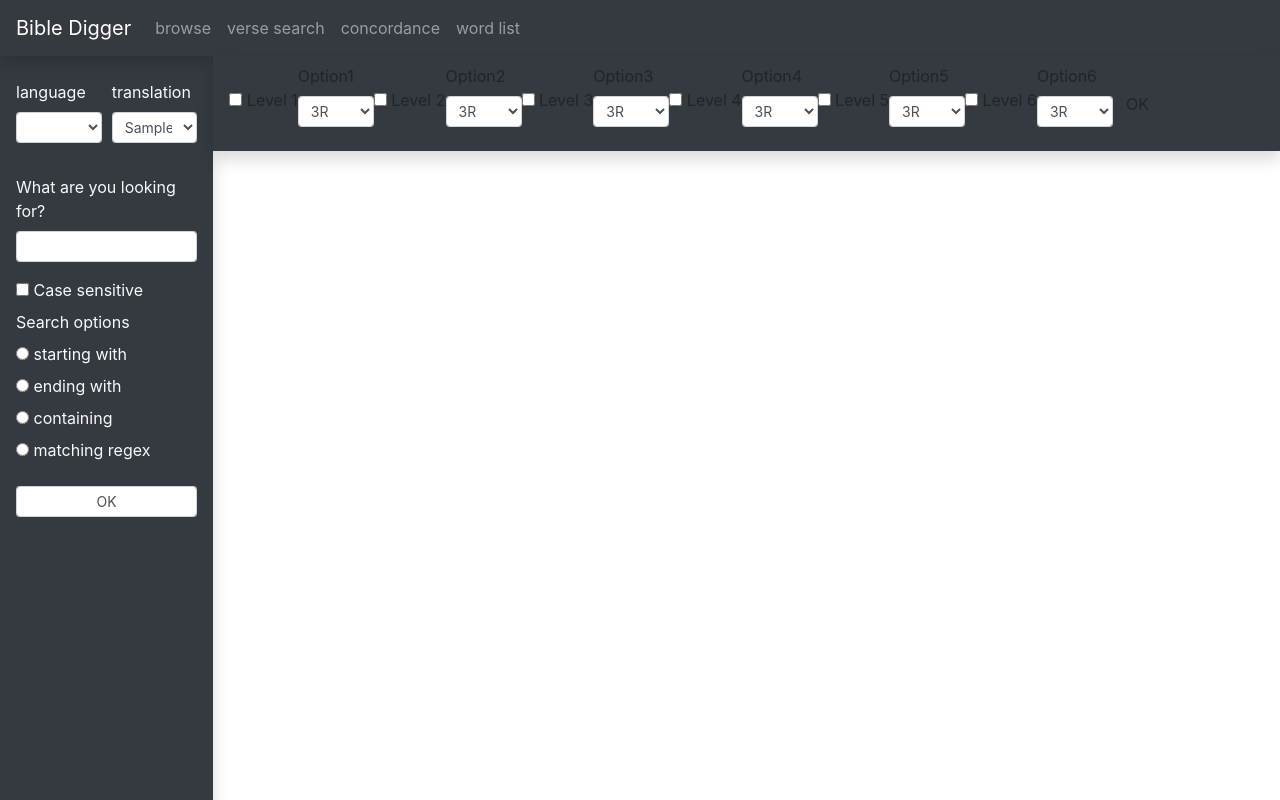
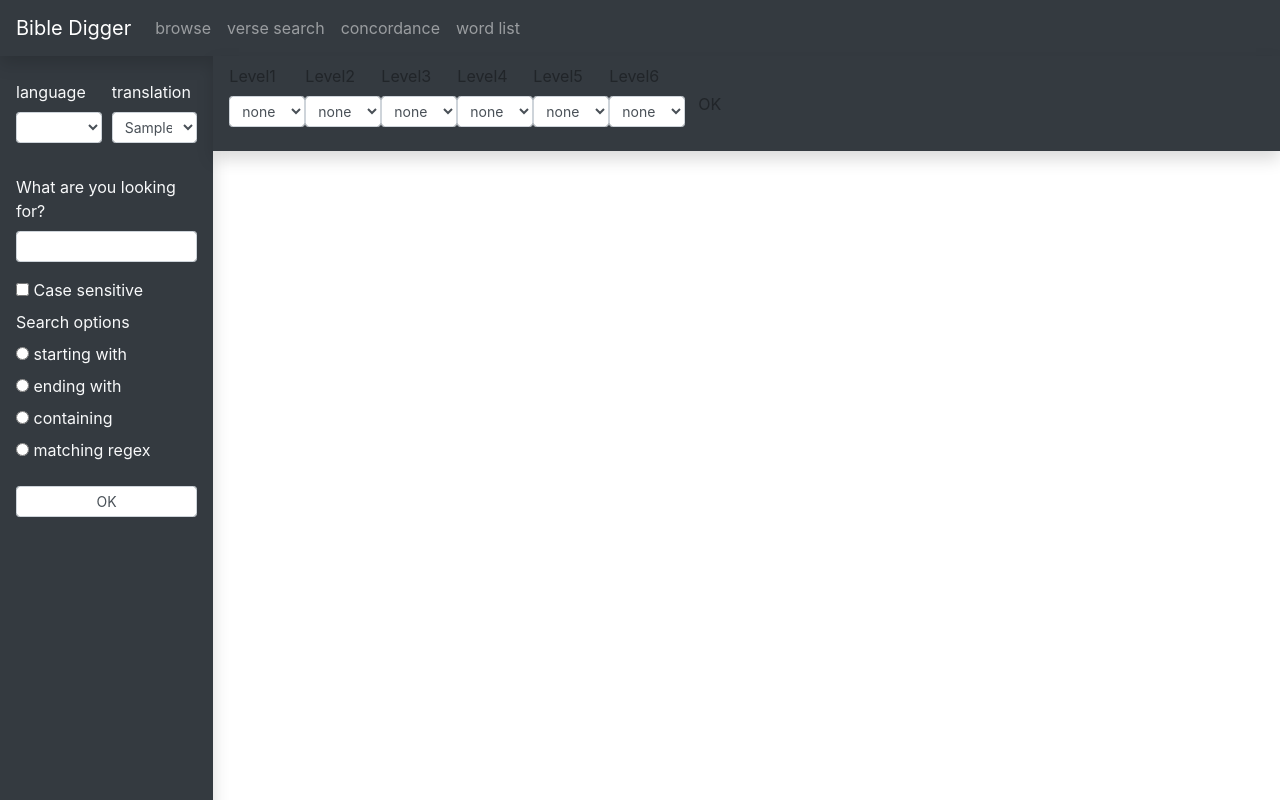
Before and after one commit to SergeiKlimenko/BibleDigger, a Flask app: page /concordance in a window 1280 px wide. Run offline with Flask 2, Linux system fonts and the light colour scheme; tables that the repository leaves empty hold one stand-in row (values such as "Sample post"); lists and menus that the app fills with data are empty; parts of the project's set-up code (start-up, migrations or seed data) failed here and were passed over; some libraries are stand-ins or nearby versions.

Commit message:
Add multiple options to concordance sorting

```diff
--- a/bibledigger/functions/forms.py
+++ b/bibledigger/functions/forms.py
@@ -101,26 +101,25 @@ class concordanceForm(FlaskForm):
 class concordanceSortForm(FlaskForm):
 
     ###TO DO Add soting by the verse
-    choices = [(32, '3R'), (31, '2R'), (30, '1R'),
-               (2, 'KWIC'), (11, '1L'), (12, '2L'),
-               (13, '3L')]
+    choices = [(None, 'none'), (0, 'verse'), (32, '3R'), (31, '2R'), (30, '1R'), (2, 'KWIC'),
+                (11, '1L'), (12, '2L'), (13, '3L')]
 
-    level1 = BooleanField('Level 1')
-    option1 = SelectField(choices=choices, validate_choice=False)
+    # level1 = BooleanField('Level 1')
+    option1 = SelectField('Level1', choices=choices, validate_choice=False)
 
-    level2 = BooleanField('Level 2')
-    option2 = SelectField(choices=choices, validate_choice=False)
+    # level2 = BooleanField('Level 2')
+    option2 = SelectField('Level2', choices=choices, validate_choice=False)
 
-    level3 = BooleanField('Level 3')
-    option3 = SelectField(choices=choices, validate_choice=False)
+    # level3 = BooleanField('Level 3')
+    option3 = SelectField('Level3', choices=choices, validate_choice=False)
 
-    level4 = BooleanField('Level 4')
-    option4 = SelectField(choices=choices, validate_choice=False)
+    # level4 = BooleanField('Level 4')
+    option4 = SelectField('Level4', choices=choices, validate_choice=False)
 
-    level5 = BooleanField('Level 5')
-    option5 = SelectField(choices=choices, validate_choice=False)
+    # level5 = BooleanField('Level 5')
+    option5 = SelectField('Level5', choices=choices, validate_choice=False)
 
-    level6 = BooleanField('Level 6')
-    option6 = SelectField(choices=choices, validate_choice=False)
+    # level6 = BooleanField('Level 6')
+    option6 = SelectField('Level6', choices=choices, validate_choice=False)
 
     sort = SubmitField('OK')
--- a/bibledigger/functions/views.py
+++ b/bibledigger/functions/views.py
@@ -180,8 +180,7 @@ def verseSearch():
             translation1)
 
         verseList = list(session.values())[1:]
-        print(verseList) ###delete
-        print(list(session)[1:]) ###delete
+
         if anotherVerse == True:
             return render_template('versesearch.html', form=form,
                 anotherVerse=anotherVerse, verseToRender=verseList)
@@ -198,8 +197,6 @@ def verseSearch():
 
                 verseToRender.append((verse.title + " " + verse.chapter + ":" +
                     str(verse.verse), verse.text1, item[3], item[4]))
-
-                print(verseToRender) ###delete
 
             sessionKeys = list(session.keys())
             for k in sessionKeys:
@@ -455,6 +452,10 @@ def concordance():
 
     if form.validate_on_submit() and form.submit.data:
 
+        for k in list(session.keys()):
+            if k != 'csrf_token' and k != '_permanent':
+                session.pop(k)
+
         text = list(db.engine.execute(f'SELECT b.title, a.chapter, a.verse, a.text \
             FROM texts a LEFT JOIN books b ON a.book_code = b.code WHERE \
             translation_id = {form.translation1.data}'))
@@ -501,7 +502,7 @@ def concordance():
         else:
             for symbol in reSpecialSymbols:
                 searchItem = searchItem.replace(symbol, '\\' + symbol)
-            print(searchItem) ###delete
+
             if form.caseSensitive.data == False:
                 searchRegex = re.compile(searchItem.lower())
             else:
@@ -511,6 +512,8 @@ def concordance():
         leftSymbols = '(["“<\'‘‛'
         rightSymbols = ',.)];:"”?!>\'’'
         middleSymbols = '—/\\+=_'
+
+        verseCounter = 1
 
         for verse in text:
             verseText = verse[3]
@@ -533,30 +536,6 @@ def concordance():
                                 else:
                                     verseText = verseText[:start] + ' ' + verseText[start:]
                                     counter += 1
-                # if symbol == ',':
-                #     listRE = list(re.finditer(',', verseText))
-                #     counter = 0
-                #     for item in listRE:
-                #         start = item.start() + counter
-                #         end = item.end() + counter
-                #         if start != 0 and end != len(verseText) and \
-                #             verseText[start-1].isnumeric() and verseText[end].isnumeric():
-                #             continue
-                #         else:
-                #             verseText = verseText[:start] + ' ' + verseText[start:]
-                #             counter += 1
-                # elif symbol == '.':
-                #     listRE = list(re.finditer('\.', verseText))
-                #     counter = 0
-                #     for item in listRE:
-                #         start = item.start() + counter
-                #         end = item.end() + counter
-                #         if start != 0 and end != len(verseText) and \
-                #             verseText[start-1].isnumeric() and verseText[end].isnumeric():
-                #             continue
-                #         else:
-                #             verseText = verseText[:start] + ' ' + verseText[start:]
-                #             counter += 1
                 #################################################
                 else:
                     verseText = verseText.replace(symbol, ' ' + symbol)
@@ -567,8 +546,8 @@ def concordance():
                 found = list(re.finditer(searchRegex, verseText.lower()))
             else:
                 found = list(re.finditer(searchRegex, verseText))
+
             ###Skip processing verses without any search results
-
             if len(found) == 0:
                 continue
 
@@ -607,28 +586,29 @@ def concordance():
                     while itemEnd != len(verseText) and verseText[itemEnd] != ' ':
                         itemEnd += 1
 
-                toAdd = (verse[0] + ' ' + verse[1] + ':' + str(verse[2]),
+                toAdd = [verse[0] + ' ' + verse[1] + ':' + str(verse[2]),
                     verseText[start:itemStart], verseText[itemStart:itemEnd],
-                    verseText[itemEnd:end])
+                    verseText[itemEnd:end], verseCounter]
+
+                if len(concordanceList) > 0 and concordanceList[-1][0] != toAdd[0]:
+                    verseCounter += 1
 
                 concordanceList.append(toAdd)
 
+        print('here') ###delete
         ###Remove duplicates from the list
-        checkList = [(verse[0], verse[2]) for verse in concordanceList]
-        concordanceListNew = []
-        checkListNew = []
+        concordanceListNew = {}
         for verse in concordanceList:
-            if (verse[0], verse[2]) not in checkListNew:
-                checkListNew.append((verse[0], verse[2]))
-                concordanceListNew.append(verse)
-        concordanceList = concordanceListNew
+            concordanceListNew[(verse[0], verse[2])] = verse
 
+        print('there') ###delete
+
+        concordanceList = list(concordanceListNew.values())
+        print('over there') ###delete
         ###Get the concordance length to display the 'Nothing found' message
         concLength = len(concordanceList)
 
         session['concordance'] = concordanceList
-
-        print(concLength)###delete
 
         return render_template('concordance.html', form=form,
                                 conc=concordanceList, concLength=concLength,
@@ -636,42 +616,56 @@ def concordance():
 
     if sortForm.validate_on_submit() and sortForm.sort.data:
 
-        if sortForm.level1.data == True:
+        verseList = [[verse, None, None, None, None, None, None] for verse in session['concordance']]
 
-            versesToSort = []
+        options = list(sortForm)[:-2]
 
-            for verse in session['concordance']:
-                if int(sortForm.option1.data) == 2:
-                    versesToSort.append((verse[2].lower(), verse))
-                else:
-                    try:
-                        if sortForm.option1.data[0] == '3':
-                            versesToSort.append((verse[int(sortForm.option1.data[0])].\
-                                split()[int(sortForm.option1.data[1])].lower(), verse))
-                        elif sortForm.option1.data[0] == '1':
-                            versesToSort.append((verse[int(sortForm.option1.data[0])].\
-                                split()[int('-' + sortForm.option1.data[1])].lower(), verse))
-                    except IndexError:
-                        versesToSort.append((' ', verse))
+        for option in options:
 
-            versesToSort.sort(key=lambda tup: tup[0])
+            if option.data != 'None':
 
-            concordanceList = [item[1] for item in versesToSort]
-            concLength = len(concordanceList)
+                for verse in verseList:
+                    if int(option.data) == 0:
+                        # versesToSort.append((verse[4], verse))
+                        verse[options.index(option)+1] = verse[0][4]
+                    elif int(option.data) == 2:
+                        # versesToSort.append((verse[2].lower(), verse))
+                        verse[options.index(option)+1] = verse[0][2].lower()
+                    else:
+                        try:
+                            if option.data[0] == '3':
+                                # versesToSort.append((verse[int(option.data[0])].\
+                                #     split()[int(option.data[1])].lower(), verse))
+                                verse[options.index(option)+1] = verse[0][int(option.data[0])].\
+                                    split()[int(option.data[1])].lower()
+                            elif option.data[0] == '1':
+                                # versesToSort.append((verse[int(option.data[0])].\
+                                #     split()[int('-' + option.data[1])].lower(), verse))
+                                verse[options.index(option)+1] = verse[0][int(option.data[0])].\
+                                    split()[int('-' + option.data[1])].lower()
+                        except IndexError:
+                            # versesToSort.append((' ', verse))
+                            verse[options.index(option)+1] = ' '
 
-            return render_template('concordance.html', form=form, sortForm=sortForm,
+        for index in range(len(verseList[0][1:])):
+            print(verseList[0][index+1])
+            if verseList[0][index+1] != None:
+                verseList.sort(key=lambda tup: tup[index+1])
+
+        concordanceList = [entry[0] for entry in verseList]
+
+        concLength = len(concordanceList)
+
+        return render_template('concordance.html', form=form, sortForm=sortForm,
                                     conc=concordanceList, concLength=concLength)
 
-        else:
-            pass
-
     else:
-        print(sortForm.errors)
+        print(sortForm.errors) ###delete
 
 
 
-# for k in list(session.keys()):
-#     if k != 'csrf_token' and k != '_permanent':
-#         session.pop(k)
+    for k in list(session.keys()):
+        if k != 'csrf_token' and k != '_permanent':
+            session.pop(k)
 
     return render_template('concordance.html', form=form, sortForm=sortForm)
--- a/bibledigger/templates/concordance.html
+++ b/bibledigger/templates/concordance.html
@@ -56,22 +56,22 @@
 <form method="POST">
   {{ sortForm.csrf_token }}
   <div class="form-check form-check-inline">
-    {{ wtf.form_field(sortForm.level1, class="form-control form-control-sm") }}
+
     {{ wtf.form_field(sortForm.option1, class="form-control form-control-sm") }}
 
-    {{ wtf.form_field(sortForm.level2, class="form-control form-control-sm") }}
+
     {{ wtf.form_field(sortForm.option2, class="form-control form-control-sm") }}
 
-    {{ wtf.form_field(sortForm.level3, class="form-control form-control-sm") }}
+
     {{ wtf.form_field(sortForm.option3, class="form-control form-control-sm") }}
 
-    {{ wtf.form_field(sortForm.level4, class="form-control form-control-sm") }}
+
     {{ wtf.form_field(sortForm.option4, class="form-control form-control-sm") }}
 
-    {{ wtf.form_field(sortForm.level5, class="form-control form-control-sm") }}
+
     {{ wtf.form_field(sortForm.option5, class="form-control form-control-sm") }}
 
-    {{ wtf.form_field(sortForm.level6, class="form-control form-control-sm") }}
+
     {{ wtf.form_field(sortForm.option6, class="form-control form-control-sm") }}
 
     {{ wtf.form_field(sortForm.sort) }}
```
